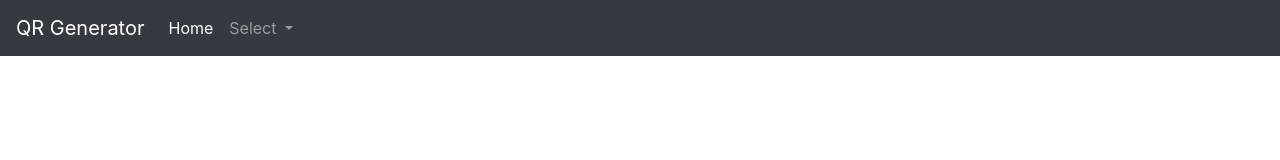
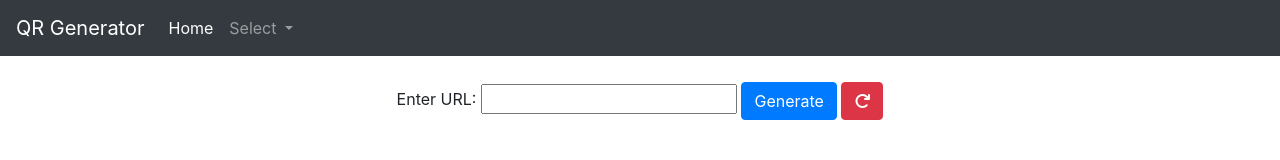
Before and after one commit to Hristo-Cholakov/qrCodeGenerator, a plain HTML site: page urlcode.html in a window 1280 px wide. Drawn offline with nearby package versions, Linux system fonts and the light colour scheme.

Commit message:
Finish URL code page and fix naming in app.js

```diff
--- a/app.js
+++ b/app.js
@@ -1,4 +1,4 @@
-function codeGenerator(){
+function wifiCodeGenerator(){
 // var urlString = document.getElementById("url").value;
     var ssid = document.getElementById("ssid").value;
     var encr = document.getElementById("encr").value;
@@ -7,6 +7,11 @@ function codeGenerator(){
 // new QRCode(document.getElementById("qr"), "WIFI:S:home.cweiske.de;T:WPA;P:2342;H:true;");
     var canvas = new QRCode(document.getElementById("qr"), "WIFI:S:" + ssid + ";T:" + encr + ";P:" + key + ";" + "H:" + hiddenCheck + ";;");
     window.scrollTo({ top: document.body.scrollHeight, behavior: 'smooth' })
+};
+
+function urlCodeGenerator(){
+    var urlString = document.getElementById("link").value;
+    new QRCode(document.getElementById("qr"), urlString);
 };
 
 function toggleVisibility(){
--- a/styles.css
+++ b/styles.css
@@ -5,3 +5,9 @@
     min-width: 50px;
     text-align: center;
   }
+
+  .linkField {
+    align-items: center;
+    text-align: center;
+    margin-top: 2%;
+  }
--- a/urlcode.html
+++ b/urlcode.html
@@ -42,9 +42,19 @@
             </div>
           </nav>
 
+          <div class="linkField">
+            <form action="/">
+              <label for="link">Enter URL:</label>
+              <input type="text" id="link">
+              <button class="btn btn-primary" onclick="urlCodeGenerator()">Generate</button>
+              <button type="reset" class="btn btn-danger" onclick="resetQR()"><i class="fas fa-redo"></i></button>
+            </form>
+          </div>
+        <br><div id="qr" class="container-fluid row justify-content-center"></div><br>
+
         <script src="app.js" async defer></script>
         <script src="https://code.jquery.com/jquery-3.3.1.slim.min.js" integrity="sha384-q8i/X+965DzO0rT7abK41JStQIAqVgRVzpbzo5smXKp4YfRvH+8abtTE1Pi6jizo" crossorigin="anonymous"></script>
-            <script src="https://cdnjs.cloudflare.com/ajax/libs/popper.js/1.14.7/umd/popper.min.js" integrity="sha384-UO2eT0CpHqdSJQ6hJty5KVphtPhzWj9WO1clHTMGa3JDZwrnQq4sF86dIHNDz0W1" crossorigin="anonymous"></script>
-            <script src="https://stackpath.bootstrapcdn.com/bootstrap/4.3.1/js/bootstrap.min.js" integrity="sha384-JjSmVgyd0p3pXB1rRibZUAYoIIy6OrQ6VrjIEaFf/nJGzIxFDsf4x0xIM+B07jRM" crossorigin="anonymous"></script>
+        <script src="https://stackpath.bootstrapcdn.com/bootstrap/4.3.1/js/bootstrap.min.js" integrity="sha384-JjSmVgyd0p3pXB1rRibZUAYoIIy6OrQ6VrjIEaFf/nJGzIxFDsf4x0xIM+B07jRM" crossorigin="anonymous"></script>
+        <script src="https://cdnjs.cloudflare.com/ajax/libs/popper.js/1.14.7/umd/popper.min.js" integrity="sha384-UO2eT0CpHqdSJQ6hJty5KVphtPhzWj9WO1clHTMGa3JDZwrnQq4sF86dIHNDz0W1" crossorigin="anonymous"></script>
     </body>
 </html>
```
Also changed, not shown: index.html (+1 -1 lines).
